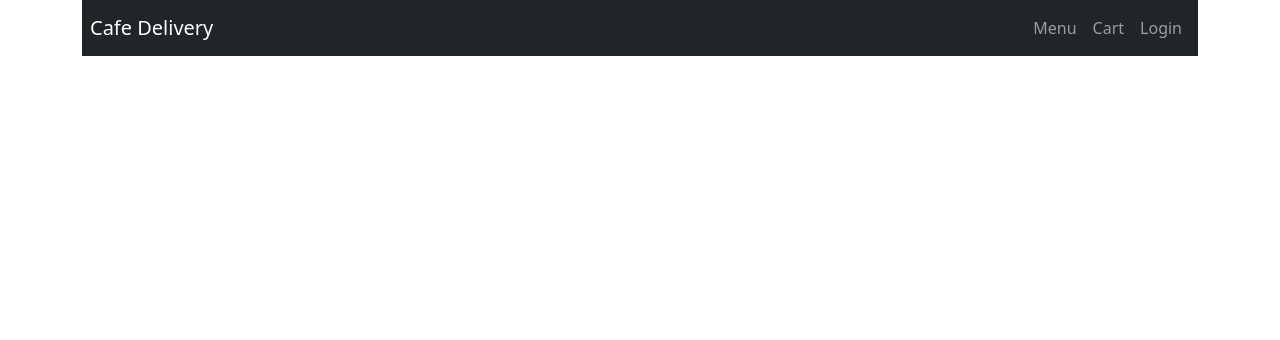
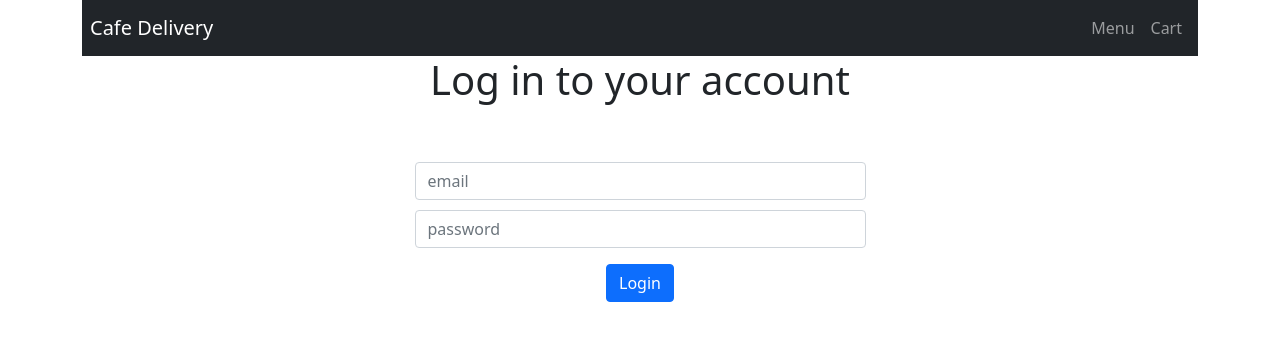
Before and after one commit to NuclearREACTor/frontend, a React (Create React App) app in the folder client/: page /login in a window 1280 px wide. Shown: the top 340 px of the page. Built offline with nearby package versions, Linux system fonts and the light colour scheme; no server answers.

Commit message:
added login and register pages

```diff
--- a/client/package.json
+++ b/client/package.json
@@ -8,6 +8,7 @@
     "@testing-library/user-event": "^12.8.3",
     "axios": "^0.22.0",
     "bootstrap": "^5.1.1",
+    "jwt-decode": "^3.1.2",
     "react": "^17.0.2",
     "react-bootstrap": "^1.6.4",
     "react-dom": "^17.0.2",
--- a/client/src/App.js
+++ b/client/src/App.js
@@ -1,19 +1,32 @@
 import "./App.css";
 import bootstrap from "../node_modules/bootstrap/dist/css/bootstrap.min.css";
-import {BrowserRouter, Route, Link, Switch}from 'react-router-dom';
+import { BrowserRouter, Route, Link, Switch } from 'react-router-dom';
 import Navbar from "./components/Navbar";
 // import HomePage from "./screens/Homepage";
 import MainPage from "./MainPage";
 import OrderPage from "./OrderPage";
+import RegisterPage from "./screens/Register";
+import LoginPage from "./screens/LoginPage";
+import axios from "axios";
+import { AuthContextProvider } from "./context/AuthContext";
+import { useContext } from "react";
+
+// cookies and tokens allowed
+axios.defaults.withCredentials = true;
 
 function App() {
+
   return (
     <div className="App container">
+      <AuthContextProvider>
         <Navbar />
-      <BrowserRouter>
-      <Route path="/" exact component ={MainPage}/>
-      <Route path="/order/:id" exact component={OrderPage}/>
-      </BrowserRouter>
+        <BrowserRouter>
+          <Route path="/" exact component={MainPage} />
+          <Route path="/order/:id" exact component={OrderPage} />
+          <Route path="/register" exact component={RegisterPage} />
+          <Route path="/login" exact component={LoginPage} />
+        </BrowserRouter>
+      </AuthContextProvider>
     </div>
   );
 }
--- a/client/src/components/Navbar.js
+++ b/client/src/components/Navbar.js
@@ -1,6 +1,13 @@
-import React from 'react'
+import React, { useContext } from 'react';
+import { Link } from "react-router-dom";
+import AuthContext from '../context/AuthContext';
+import LogOutBtn from '../screens/LogOutBtn';
 
 export default function Navbar() {
+
+  const { loggedIn } = useContext(AuthContext);
+  //console.log(loggedIn);
+
   return (
     <div >
       <nav className="navbar navbar-expand-lg  bg-dark navbar-dark p-2">
@@ -14,11 +21,23 @@ export default function Navbar() {
               <a className="nav-link" href="#">Menu </a>
             </li>
             <li className="nav-item">
-                            <a className="nav-link" href="/Order">Cart</a>
+              <a className="nav-link" href="/order">Cart</a>
+            </li>
+            {loggedIn === false && (
+              <>
+                <li className="nav-item">
+                  <a className="nav-link" href="/login">Login</a>
                 </li>
                 <li className="nav-item">
-                            <a className="nav-link" href="#">Login</a>
+                  <a className="nav-link" href="/register">Register</a>
                 </li>
+              </>
+            )}
+            {loggedIn === true && (
+              <>
+                <LogOutBtn />
+              </>
+            )}
           </ul>
         </div>
       </nav>
--- /dev/null
+++ b/client/src/context/AuthContext.js
@@ -0,0 +1,26 @@
+import React, { createContext, useEffect, useState } from "react";
+import axios from "axios";
+
+const AuthContext = createContext();
+
+function AuthContextProvider(props) {
+  const [loggedIn, setLoggedIn] = useState(undefined);
+
+  async function getLoggedIn() {
+    const loggedInRes = await axios.get("http://localhost:8000/auth/loggedIn");
+    setLoggedIn(loggedInRes.data);
+  }
+
+  useEffect(() => {
+    getLoggedIn();
+  }, []);
+
+  return (
+    <AuthContext.Provider value={{ loggedIn, getLoggedIn }}>
+      {props.children}
+    </AuthContext.Provider>
+  );
+}
+
+export default AuthContext;
+export { AuthContextProvider };
--- a/client/src/index.css
+++ b/client/src/index.css
@@ -38,3 +38,10 @@ code {
 a{
   text-decoration: none!important;
 }
+#errormsg {
+  display: block;
+  color: red;
+}
+input {
+  margin-top: 10px !important;
+}
--- /dev/null
+++ b/client/src/screens/LogOutBtn.js
@@ -0,0 +1,17 @@
+import axios from "axios";
+import React, { useContext } from "react";
+import AuthContext from "../context/AuthContext";
+
+function LogOutBtn() {
+
+  const { getLoggedIn } = useContext(AuthContext);
+
+  async function logOut() {
+    await axios.get("http://localhost:8000/auth/logout");
+    await getLoggedIn();
+  }
+
+  return <button onClick={logOut}>Log out</button>
+};
+
+export default LogOutBtn;
--- /dev/null
+++ b/client/src/screens/LoginPage.js
@@ -0,0 +1,47 @@
+import React, { useContext, useState } from "react";
+import axios from "axios";
+import AuthContext from "../context/AuthContext";
+
+function Login() {
+
+  const [email, setemail] = useState("");
+  const [password, setpassword] = useState("");
+
+  const { getLoggedIn } = useContext(AuthContext);
+
+  async function login(e) {
+    e.preventDefault();
+    try {
+      const loginData = {
+        email, password,
+      };
+
+      await axios.post("http://localhost:8000/auth/login", loginData);
+      await getLoggedIn();
+
+    } catch (err) {
+      console.log(err);
+    }
+
+  }
+
+  return (
+    <div>
+      <h1>Log in to your account</h1>
+      <div className="row justify-content-center mt-5">
+        <div className="col-md-5">
+          <form onSubmit={login}>
+            <input type="text" placeholder="email" className="form-control"
+              onChange={(e) => { setemail(e.target.value) }}
+            />
+            <input type="password" placeholder="password" className="form-control"
+              onChange={(e) => { setpassword(e.target.value) }} />
+            <button type="submit" className="btn btn-primary mt-3">Login</button>
+          </form>
+        </div>
+      </div>
+    </div >
+  );
+}
+
+export default Login;
--- /dev/null
+++ b/client/src/screens/Register.js
@@ -0,0 +1,57 @@
+import React, { useContext, useState } from "react";
+import axios from "axios";
+import AuthContext from "../context/AuthContext";
+
+function Register() {
+
+  const [firstName, setfirstname] = useState("");
+  const [lastName, setlastname] = useState("");
+  const [email, setemail] = useState("");
+  const [password, setpassword] = useState("");
+  const [cpassword, setcpassword] = useState("");
+
+  const { getLoggedIn } = useContext(AuthContext);
+
+  async function register(e) {
+    e.preventDefault();
+    try {
+      const registerData = {
+        firstName, lastName, email, password, cpassword
+      };
+
+      await axios.post("http://localhost:8000/auth/", registerData);
+      getLoggedIn();
+    } catch (err) {
+      console.log(err);
+    }
+
+  }
+
+  return (
+    <div>
+      <h1>Register a new account</h1>
+      <div className="row justify-content-center mt-5">
+        <div className="col-md-5">
+          <form onSubmit={register}>
+            <input type="text" placeholder="firstname" className="form-control"
+              onChange={(e) => { setfirstname(e.target.value) }}
+            />
+            <input type="text" placeholder="lastname" className="form-control"
+              onChange={(e) => { setlastname(e.target.value) }}
+            />
+            <input type="text" placeholder="email" className="form-control"
+              onChange={(e) => { setemail(e.target.value) }}
+            />
+            <input type="password" placeholder="password" className="form-control"
+              onChange={(e) => { setpassword(e.target.value) }} />
+            <input type="password" placeholder="confirm password" className="form-control"
+              onChange={(e) => { setcpassword(e.target.value) }} />
+            <button type="submit" className="btn btn-primary mt-3">Register</button>
+          </form>
+        </div>
+      </div>
+    </div>
+  );
+}
+
+export default Register;
```
Also changed, not shown: 2 other files (tests, documents, lock files or other folders). Lines whose indentation alone changed are shown as unchanged.
